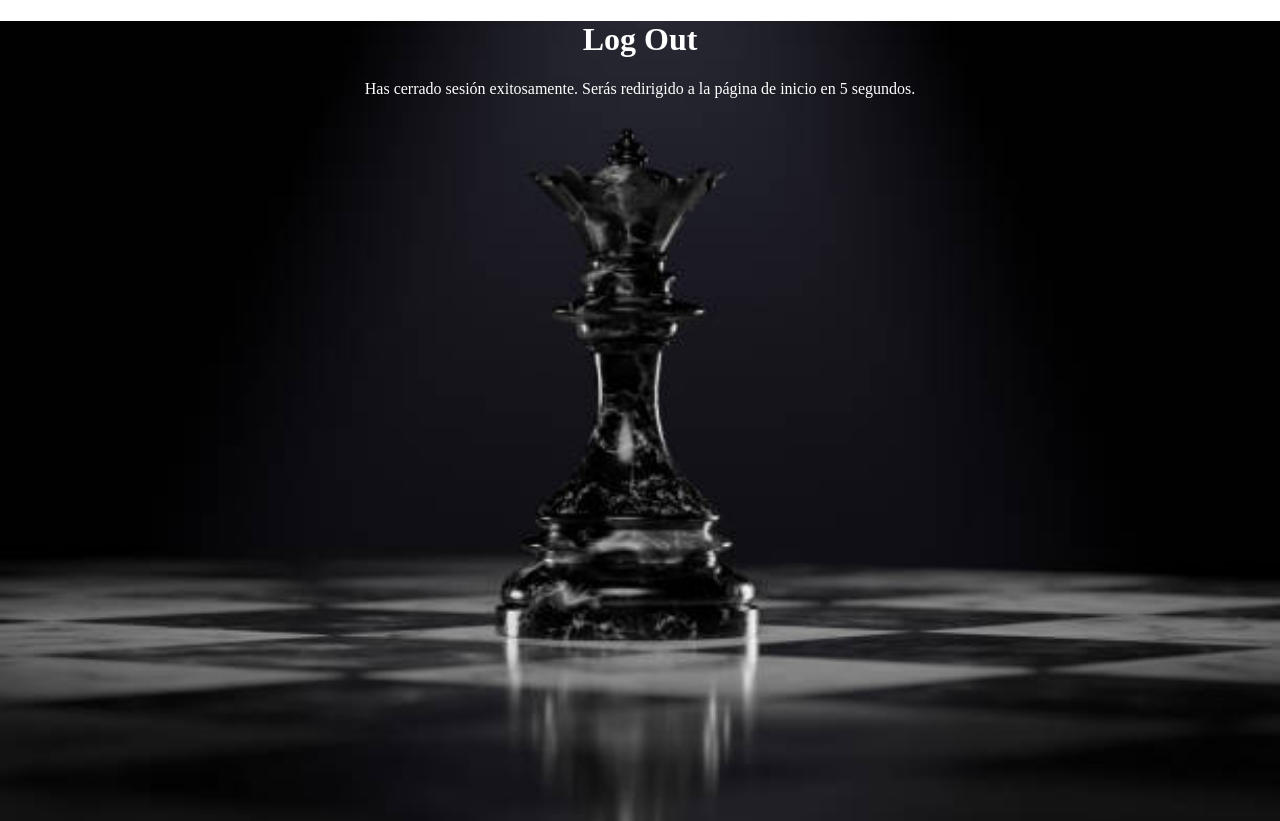
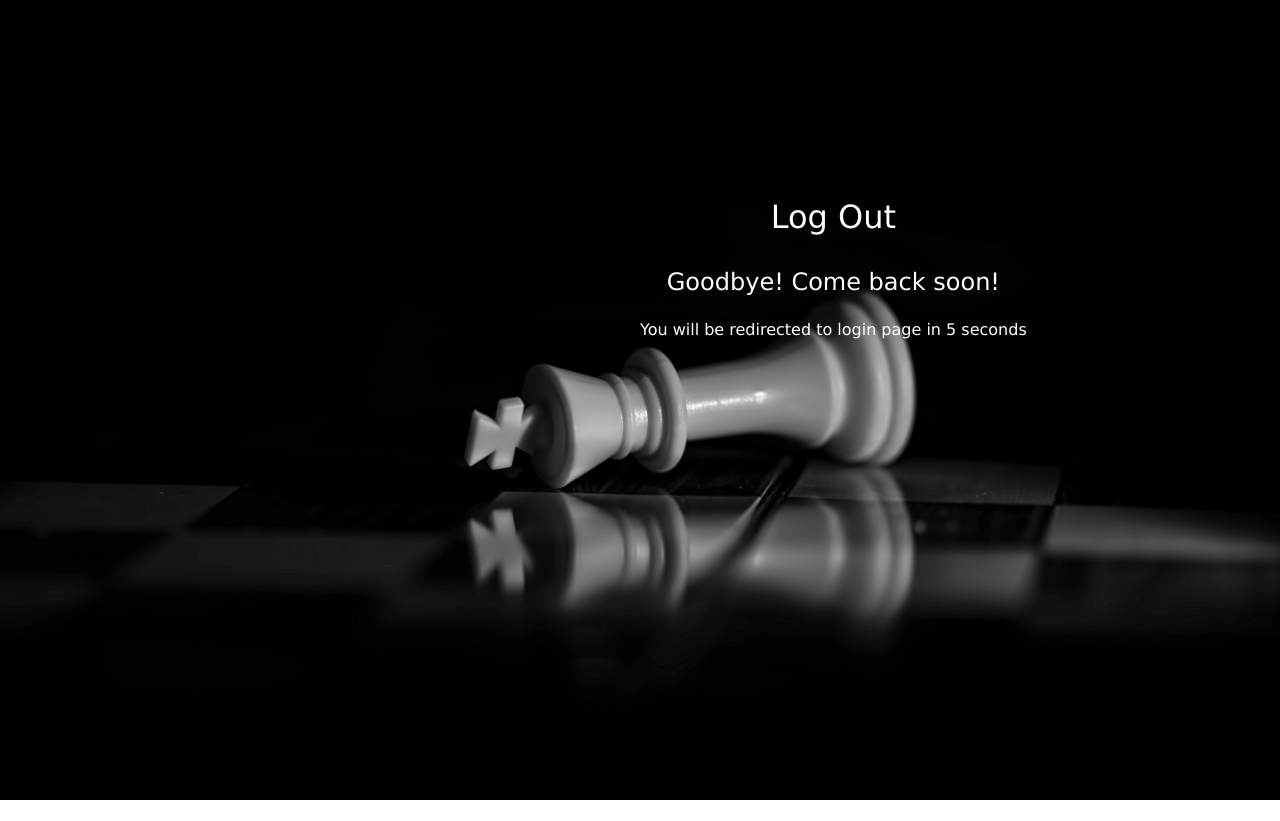
Before and after one commit to danii1107/PSI, a Vue app in the folder mychess-vue/: page /log-out in a window 1280 px wide. After the commit the page ends 800 px from the top, so only its background shows below. Built offline with nearby package versions, Linux system fonts and the light colour scheme; no server answers.

Commit message:
logout css

```diff
--- a/mychess-vue/src/views/LogOutView.vue
+++ b/mychess-vue/src/views/LogOutView.vue
@@ -1,13 +1,10 @@
 <template>
-  <div class="background-image">
-    <div
-      class="container"
-      data-cy="logoutPage"
-    >
-      <h1>Log Out</h1>
-      <p>Has cerrado sesión exitosamente. Serás redirigido a la página de inicio en 5 segundos.</p>
+  <div class="background-image" data-cy="logoutPage">
+      <div class="text"><p class="logout">Log Out</p>
+      <p class="log-out-text">Goodbye! Come back soon!</p>
+      <p class="redirect">You will be redirected to login page in 5 seconds</p>
     </div>
-  </div>
+    </div>
 </template>
 
   <script>
@@ -58,14 +55,31 @@
   .background-image {
 	width: 100vw;
 	height: 100vh;
-	background-image: url('../assets/REINA.jpg');
+	background-image: url('../assets/LOGOUT.jpg');
 	background-size: cover;
 	background-repeat: no-repeat;
 	background-position: center;
+  display: flex;
   }
 
-  .container {
-	color: white;
-	text-align: center;
+  .text {
+    margin-top: 13%;
+    text-align: center;
+    margin-left: 50%;
+  }
+  .logout {
+    font-size: 2rem;
+    font-family: Verdana, Tahoma, sans-serif;
+    color: white;
+  }
+  .log-out-text {
+    font-size: 1.5rem;
+    font-family: Verdana, Tahoma, sans-serif;
+    color: white;
+  }
+  .redirect {
+    font-size: 1rem;
+    font-family: Verdana, Tahoma, sans-serif;
+    color: white;
   }
   </style>
```
